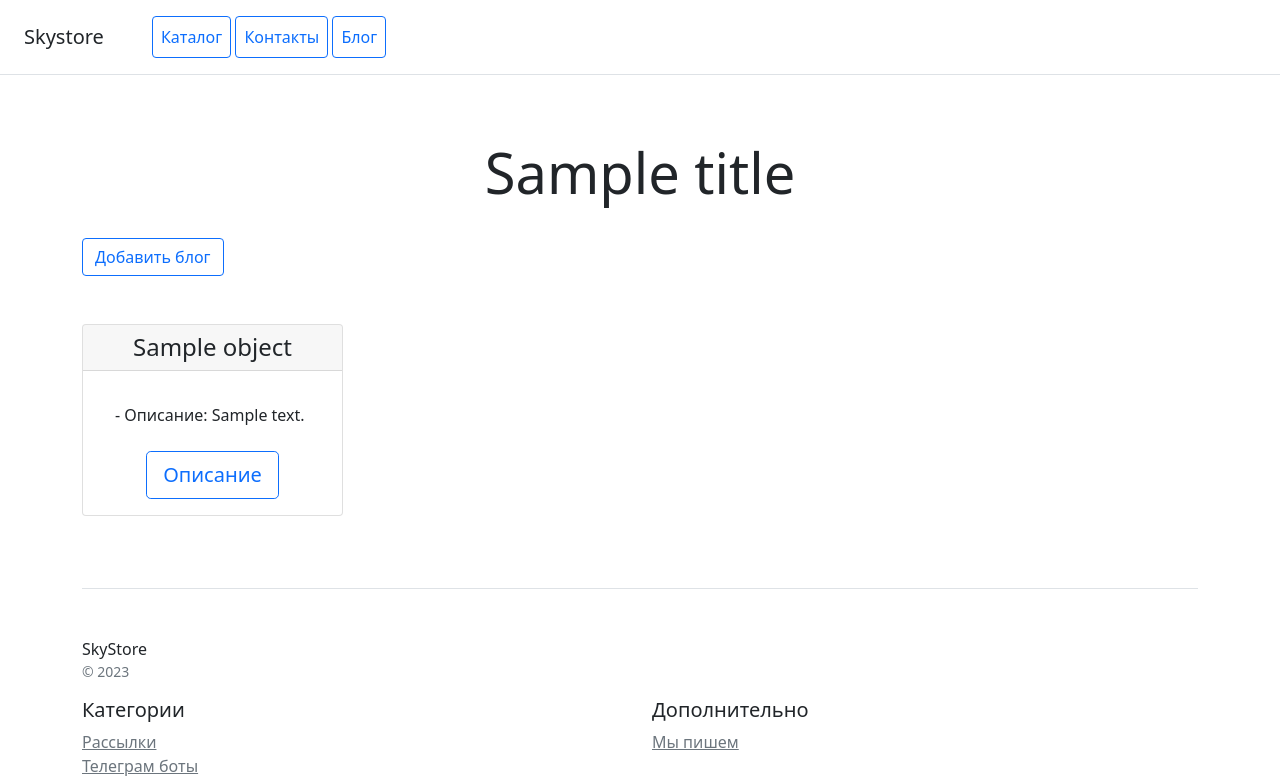
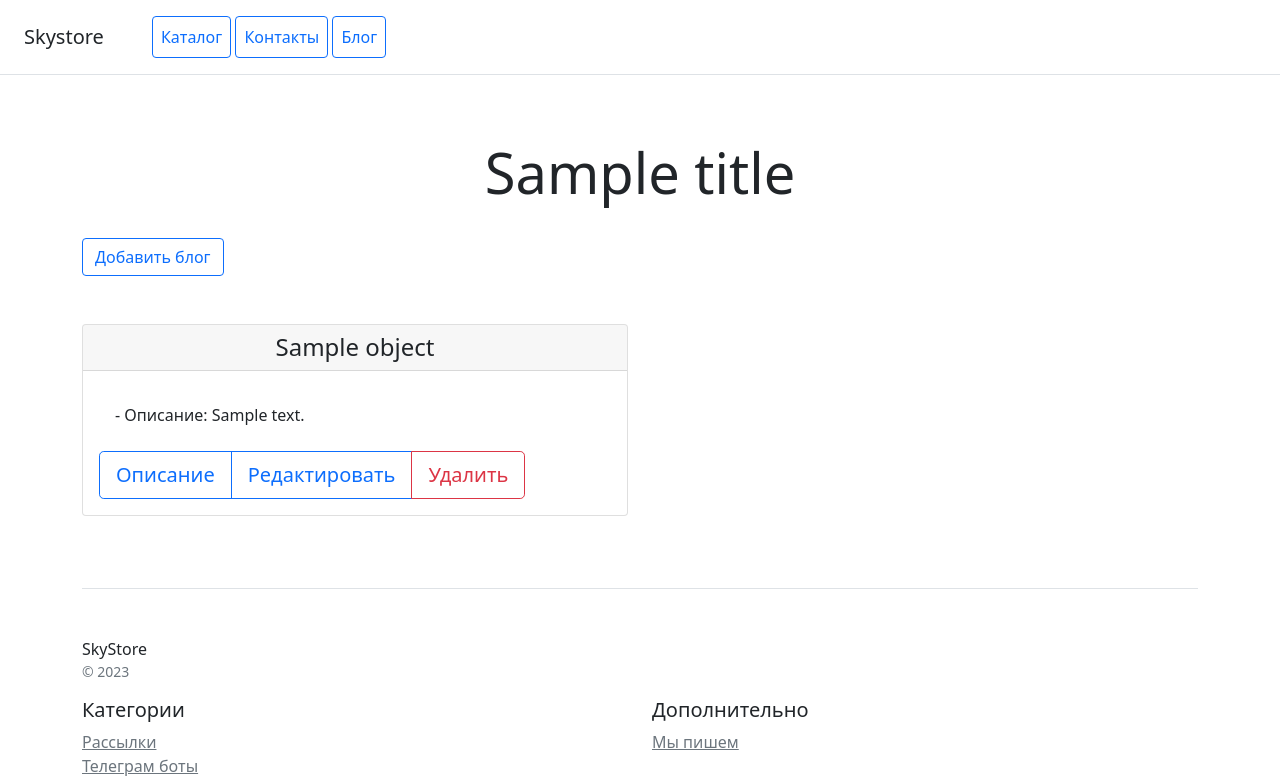
Before and after one commit to Hamanist/Online_store, a Django app: template blog/templates/blog/blog_list.html in a window 1280 px wide. Shown: the top 780 px of the page. Run offline with Django 5.2, Linux system fonts and the light colour scheme; the template is opened without the code that fills it: most values are stand-ins (such as "Sample title", 1, 10 or a date in 2020); some libraries are stand-ins or nearby versions.

Commit message:
edits to templates

```diff
--- a/blog/templates/blog/blog_detail.html
+++ b/blog/templates/blog/blog_detail.html
@@ -16,7 +16,6 @@
                     <li>- Описание: {{ object.content }}</li>
                     <li>- Просмотров: {{ object.number_of_views }}</li>
                 </ul>
-                <button type="button" class="btn btn-lg btn-block btn-outline-primary">Купить</button>
             </div>
         </div>
     </div>
--- a/blog/templates/blog/blog_form.html
+++ b/blog/templates/blog/blog_form.html
@@ -5,7 +5,7 @@
         <div class="col-6">
             <div class="card">
                 <div class="card-body">
-                    <form method="post">
+                    <form method="post" enctype="multipart/form-data">
                         {% csrf_token %}
                         {{ form.as_p }}
                         <button type="submit" class="btn btn-success">
--- a/blog/templates/blog/blog_list.html
+++ b/blog/templates/blog/blog_list.html
@@ -6,7 +6,7 @@
 </div>
 <div class="row text-center">
     {% for object in object_list %}
-    <div class="col-3">
+    <div class="col-6">
         <div class="card mb-4 box-shadow">
             <div class="card-header">
                 <h4 class="my-0 font-weight-normal">{{ object.title|truncatechars:35 }}</h4>
@@ -15,9 +15,16 @@
                 <ul class="list-unstyled mt-3 mb-4 text-start m-3">
                     <li>- Описание: {{ object.content|truncatechars:25 }}</li>
                 </ul>
-
-                <a href="{% url 'blog:blog_view' object.pk %}" type="button"
-                   class="btn btn-lg btn-block btn-outline-primary">Описание</a>
+                <div class="d-flex justify-content-between align-items-center">
+                    <div class="btn-group">
+                        <a href="{% url 'blog:blog_view' object.pk %}" type="button"
+                           class="btn btn-lg btn-block btn-outline-primary">Описание</a>
+                        <a href="{% url 'blog:blog_update' object.pk %}" type="button"
+                           class="btn btn-lg btn-block btn-outline-primary">Редактировать</a>
+                        <a href="{% url 'blog:blog_delete' object.pk %}" type="button"
+                           class="btn btn-lg btn-block btn-outline-danger">Удалить</a>
+                    </div>
+                </div>
             </div>
         </div>
     </div>
```
